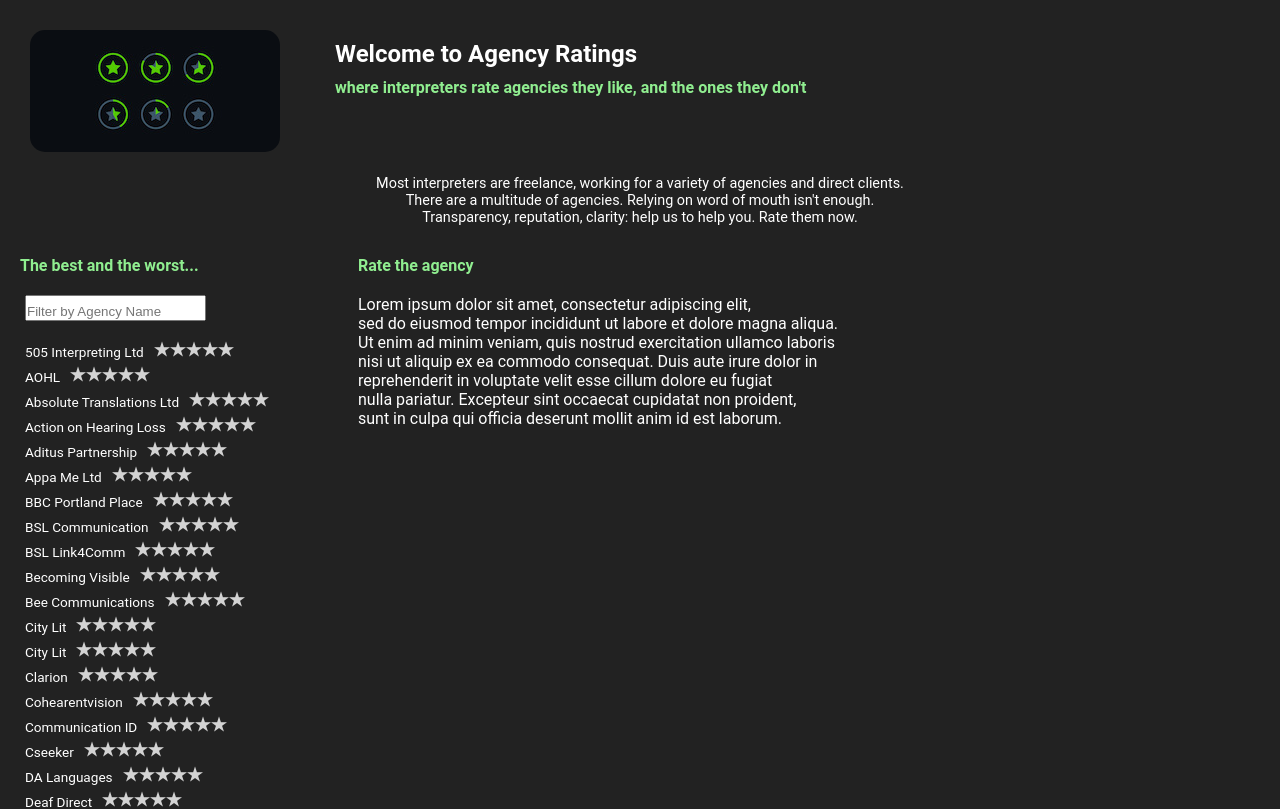
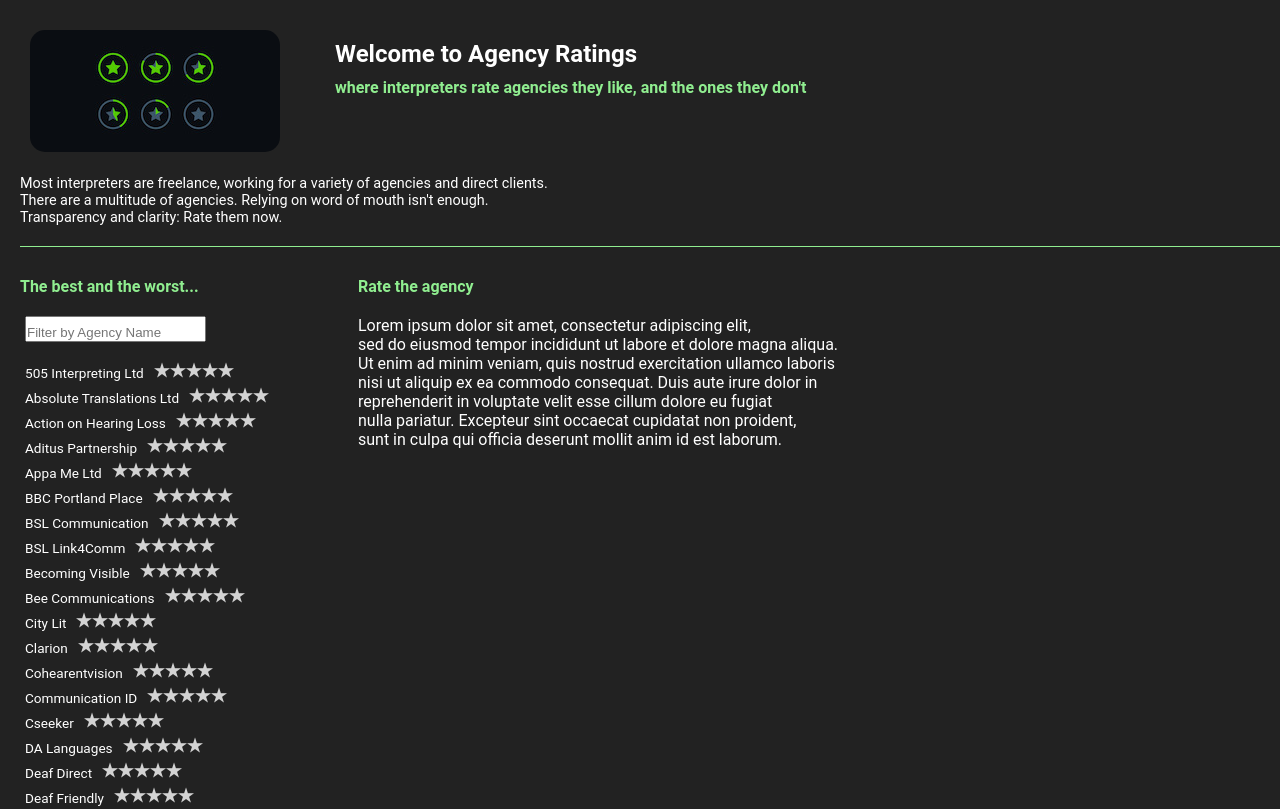
Before and after one commit to jennifersmithuk/agency-ratings, a React (Create React App) app: page / in a window 1280 px wide. Shown: the top 809 px of the page. Built offline with nearby package versions, Linux system fonts and the light colour scheme.

Commit message:
feat: CSS styling header, borders, scroll results

```diff
--- a/src/App.css
+++ b/src/App.css
@@ -62,10 +62,12 @@ h2 {
 }
 
 .App-intro {
-  text-align: center;
+  text-align: left;
   color: white;
   font-size: 0.90em;
-  margin: 10px 0 30px 0;
+  margin: 10px 0 30px 20px;
+  padding: 0 0 20px 0;
+  border-bottom: 1px solid lightgreen;
 }
 
 main {
@@ -75,7 +77,8 @@ main {
 .Ratings {
   margin: 0 0 0 20px;
   flex-flow: row nowrap;
-  height: 1250px;
+  height: 1000px;
+  border-bottom: 1px solid lightgreen;
 }
 
 .Ratings-results {
--- a/src/App.js
+++ b/src/App.js
@@ -54,7 +54,7 @@ class App extends Component {
 
       <div className="App flex-container">
         <header className="App-header flex-container">
-          <img src={logo} className="App-logo" alt="logo" />
+          <img src={logo} className="App-logo" alt="Logo of 6 Green Stars of different ratings" />
           <h1 className="App-title">Welcome to Agency Ratings</h1>
           <h2 >where interpreters rate agencies they like, and the ones they don't</h2>
         </header>
@@ -63,7 +63,7 @@ class App extends Component {
         <div className="App-intro">
           <p>Most interpreters are freelance, working for a variety of agencies and direct clients.</p>
           <p>There are a multitude of agencies. Relying on word of mouth isn't enough.</p>
-          <p>Transparency, reputation, clarity: help us to help you. Rate them now.</p>
+          <p>Transparency and clarity: Rate them now.</p>
         </div>
 
         <section className="Ratings flex-container">
--- a/src/RatingsResults.js
+++ b/src/RatingsResults.js
@@ -78,9 +78,9 @@ class RatingsResults extends Component {
                   {agencies.AgencyName}
                   <Rating
                     className="Ratings-list-stars"
-                    emptySymbol={<img src={starGrey} className="icon" />}
-                    placeholderSymbol={<img src={starGrey} className="icon" />}
-                    fullSymbol={<img src={starYellow} className="icon" />}
+                    emptySymbol={<img src={starGrey} className="icon" alt="Grey Placeholder Star"/>}
+                    placeholderSymbol={<img src={starGrey} className="icon" alt="Grey Star" />}
+                    fullSymbol={<img src={starYellow} className="icon" alt="Yellow Star" />}
                   />
                 </li>
              ))
--- a/src/agencies.json
+++ b/src/agencies.json
@@ -1,4 +1,6 @@
-[{
+[
+  {
+    "id": 1,
     "AgencyName": "505 Interpreting Ltd",
     "AgencyLocationTown": "Woburn",
     "AgencyLocationRegion": "Bedfordshire",
@@ -12,6 +14,7 @@
     "RatingRecommend": null
   },
   {
+    "id": 2,
     "AgencyName": "Absolute Translations Ltd",
     "AgencyLocationTown": "London",
     "AgencyLocationRegion": "",
@@ -25,6 +28,7 @@
     "RatingRecommend": null
   },
   {
+    "id": 3,
     "AgencyName": "Action on Hearing Loss",
     "AgencyLocationTown": "London",
     "AgencyLocationRegion": "",
@@ -38,6 +42,7 @@
     "RatingRecommend": null
   },
   {
+    "id": 4,
     "AgencyName": "Aditus Partnership",
     "AgencyLocationTown": "London",
     "AgencyLocationRegion": "",
@@ -51,19 +56,7 @@
     "RatingRecommend": null
   },
   {
-    "AgencyName": "AOHL",
-    "AgencyLocationTown": "London",
-    "AgencyLocationRegion": "",
-    "AgencyEmail": "",
-    "RatingAverage": null,
-    "RatingPayOnTime": null,
-    "RatingNubsli": null,
-    "RatingCommunication": null,
-    "RatingOrganisation": null,
-    "RatingWorkAgain": null,
-    "RatingRecommend": null
-  },
-  {
+    "id": 5,
     "AgencyName": "Appa Me Ltd",
     "AgencyLocationTown": "London",
     "AgencyLocationRegion": "",
@@ -77,6 +70,7 @@
     "RatingRecommend": null
   },
   {
+    "id": 6,
     "AgencyName": "BBC Portland Place",
     "AgencyLocationTown": "Wolverhampton",
     "AgencyLocationRegion": "",
@@ -90,6 +84,7 @@
     "RatingRecommend": null
   },
   {
+    "id": 7,
     "AgencyName": "Becoming Visible",
     "AgencyLocationTown": "Newcastle upon Tyne",
     "AgencyLocationRegion": "",
@@ -103,6 +98,7 @@
     "RatingRecommend": null
   },
   {
+    "id": 8,
     "AgencyName": "Bee Communications",
     "AgencyLocationTown": "London",
     "AgencyLocationRegion": "",
@@ -116,6 +112,7 @@
     "RatingRecommend": null
   },
   {
+    "id": 9,
     "AgencyName": "BSL Communication",
     "AgencyLocationTown": "Rushden",
     "AgencyLocationRegion": "Northants",
@@ -129,6 +126,7 @@
     "RatingRecommend": null
   },
   {
+    "id": 10,
     "AgencyName": "BSL Link4Comm",
     "AgencyLocationTown": "Haywards Heath",
     "AgencyLocationRegion": "West Sussex",
@@ -142,6 +140,7 @@
     "RatingRecommend": null
   },
   {
+    "id": 11,
     "AgencyName": "City Lit",
     "AgencyLocationTown": "London",
     "AgencyLocationRegion": "",
@@ -155,6 +154,7 @@
     "RatingRecommend": null
   },
   {
+    "id": 12,
     "AgencyName": "Clarion",
     "AgencyLocationTown": "Royston",
     "AgencyLocationRegion": "Hertfordshire",
@@ -168,6 +168,7 @@
     "RatingRecommend": null
   },
   {
+    "id": 13,
     "AgencyName": "Cohearentvision",
     "AgencyLocationTown": "Leeds",
     "AgencyLocationRegion": "",
@@ -181,6 +182,7 @@
     "RatingRecommend": null
   },
   {
+    "id": 14,
     "AgencyName": "Communication ID",
     "AgencyLocationTown": "London",
     "AgencyLocationRegion": "",
@@ -194,6 +196,7 @@
     "RatingRecommend": null
   },
   {
+    "id": 15,
     "AgencyName": "Cseeker",
     "AgencyLocationTown": "Birmingham",
     "AgencyLocationRegion": "West Midlands",
@@ -207,6 +210,7 @@
     "RatingRecommend": null
   },
   {
+    "id": 16,
     "AgencyName": "DA Languages",
     "AgencyLocationTown": "Altrincham",
     "AgencyLocationRegion": "Greater Manchester",
@@ -220,6 +224,7 @@
     "RatingRecommend": null
   },
   {
+    "id": 17,
     "AgencyName": "Deaf Direct",
     "AgencyLocationTown": "Worcester",
     "AgencyLocationRegion": "Worcestershire",
@@ -233,6 +238,7 @@
     "RatingRecommend": null
   },
   {
+    "id": 18,
     "AgencyName": "Deaf Friendly",
     "AgencyLocationTown": "Caerphilly",
     "AgencyLocationRegion": "Wales",
@@ -246,6 +252,7 @@
     "RatingRecommend": null
   },
   {
+    "id": 19,
     "AgencyName": "Deaf Hub",
     "AgencyLocationTown": "Northampton",
     "AgencyLocationRegion": "Northamptonshire",
@@ -259,6 +266,7 @@
     "RatingRecommend": null
   },
   {
+    "id": 20,
     "AgencyName": "Deaf Positives",
     "AgencyLocationTown": "Slough",
     "AgencyLocationRegion": "Berkshire",
@@ -272,6 +280,7 @@
     "RatingRecommend": null
   },
   {
+    "id": 21,
     "AgencyName": "Deaf Student Solutions",
     "AgencyLocationTown": "Birkenhead",
     "AgencyLocationRegion": "Wirral",
@@ -285,6 +294,7 @@
     "RatingRecommend": null
   },
   {
+    "id": 22,
     "AgencyName": "Deaf Touch BSL",
     "AgencyLocationTown": "London",
     "AgencyLocationRegion": "",
@@ -298,6 +308,7 @@
     "RatingRecommend": null
   },
   {
+    "id": 23,
     "AgencyName": "Deaf Umbrella",
     "AgencyLocationTown": "Deptford",
     "AgencyLocationRegion": "London",
@@ -311,6 +322,7 @@
     "RatingRecommend": null
   },
   {
+    "id": 24,
     "AgencyName": "Diversus",
     "AgencyLocationTown": "Richmond",
     "AgencyLocationRegion": "Greater London",
@@ -324,6 +336,7 @@
     "RatingRecommend": null
   },
   {
+    "id": 25,
     "AgencyName": "Femura",
     "AgencyLocationTown": "London",
     "AgencyLocationRegion": "",
@@ -337,6 +350,7 @@
     "RatingRecommend": null
   },
   {
+    "id": 26,
     "AgencyName": "Interpreting Matters",
     "AgencyLocationTown": "Whitstable",
     "AgencyLocationRegion": "Kent",
@@ -350,7 +364,8 @@
     "RatingRecommend": null
   },
   {
-    "AgencyName": "Islington Sign Language Interpreting Service",
+    "id": 27,
+    "AgencyName": "Islington SL Interpreting Service",
     "AgencyLocationTown": "London",
     "AgencyLocationRegion": "",
     "AgencyEmail": "interpreter.signlanguage@islington.gov.uk",
@@ -363,6 +378,7 @@
     "RatingRecommend": null
   },
   {
+    "id": 28,
     "AgencyName": "K-International",
     "AgencyLocationTown": "London",
     "AgencyLocationRegion": "",
@@ -376,6 +392,7 @@
     "RatingRecommend": null
   },
   {
+    "id": 29,
     "AgencyName": "Language Bank Ltd",
     "AgencyLocationTown": "London",
     "AgencyLocationRegion": "",
@@ -389,6 +406,7 @@
     "RatingRecommend": null
   },
   {
+    "id": 30,
     "AgencyName": "Language Empire",
     "AgencyLocationTown": "Rochdale",
     "AgencyLocationRegion": "Greater Manchester",
@@ -402,6 +420,7 @@
     "RatingRecommend": null
   },
   {
+    "id": 31,
     "AgencyName": "Language is Everything",
     "AgencyLocationTown": "Hull",
     "AgencyLocationRegion": "Humberside",
@@ -415,6 +434,7 @@
     "RatingRecommend": null
   },
   {
+    "id": 32,
     "AgencyName": "Language Line",
     "AgencyLocationTown": "California",
     "AgencyLocationRegion": "USA",
@@ -428,6 +448,7 @@
     "RatingRecommend": null
   },
   {
+    "id": 33,
     "AgencyName": "Lexicon Sign Stream",
     "AgencyLocationTown": "Banbury",
     "AgencyLocationRegion": "Oxfordshire",
@@ -441,6 +462,7 @@
     "RatingRecommend": null
   },
   {
+    "id": 34,
     "AgencyName": "Lingoing",
     "AgencyLocationTown": "London",
     "AgencyLocationRegion": "",
@@ -454,6 +476,7 @@
     "RatingRecommend": null
   },
   {
+    "id": 35,
     "AgencyName": "Love Language",
     "AgencyLocationTown": "London",
     "AgencyLocationRegion": "",
@@ -467,6 +490,7 @@
     "RatingRecommend": null
   },
   {
+    "id": 36,
     "AgencyName": "Merton Translation Service",
     "AgencyLocationTown": "Morden",
     "AgencyLocationRegion": "Surrey",
@@ -480,6 +504,7 @@
     "RatingRecommend": null
   },
   {
+    "id": 37,
     "AgencyName": "Newham Language Shop",
     "AgencyLocationTown": "Newham",
     "AgencyLocationRegion": "London",
@@ -493,6 +518,7 @@
     "RatingRecommend": null
   },
   {
+    "id": 38,
     "AgencyName": "Onestop agency",
     "AgencyLocationTown": "London",
     "AgencyLocationRegion": "",
@@ -506,6 +532,7 @@
     "RatingRecommend": null
   },
   {
+    "id": 39,
     "AgencyName": "Positive Signs",
     "AgencyLocationTown": "South Weald",
     "AgencyLocationRegion": "Essex",
@@ -519,6 +546,7 @@
     "RatingRecommend": null
   },
   {
+    "id": 40,
     "AgencyName": "Prestige",
     "AgencyLocationTown": "Hammersmith",
     "AgencyLocationRegion": "London",
@@ -532,6 +560,7 @@
     "RatingRecommend": null
   },
   {
+    "id": 41,
     "AgencyName": "Quick Lingo",
     "AgencyLocationTown": "London",
     "AgencyLocationRegion": "",
@@ -545,6 +574,7 @@
     "RatingRecommend": null
   },
   {
+    "id": 42,
     "AgencyName": "RAD",
     "AgencyLocationTown": "Colchester",
     "AgencyLocationRegion": "Essex",
@@ -558,6 +588,7 @@
     "RatingRecommend": null
   },
   {
+    "id": 43,
     "AgencyName": "Remark!",
     "AgencyLocationTown": "London",
     "AgencyLocationRegion": "",
@@ -571,6 +602,7 @@
     "RatingRecommend": null
   },
   {
+    "id": 44,
     "AgencyName": "Rosetta Translation",
     "AgencyLocationTown": "London",
     "AgencyLocationRegion": "",
@@ -584,19 +616,7 @@
     "RatingRecommend": null
   },
   {
-    "AgencyName": "City Lit",
-    "AgencyLocationTown": "London",
-    "AgencyLocationRegion": "",
-    "AgencyEmail": "",
-    "RatingAverage": null,
-    "RatingPayOnTime": null,
-    "RatingNubsli": null,
-    "RatingCommunication": null,
-    "RatingOrganisation": null,
-    "RatingWorkAgain": null,
-    "RatingRecommend": null
-  },
-  {
+    "id": 45,
     "AgencyName": "Sight for Surrey",
     "AgencyLocationTown": "Leatherhead",
     "AgencyLocationRegion": "Surrey",
@@ -610,19 +630,7 @@
     "RatingRecommend": null
   },
   {
-    "AgencyName": "Sign in Vision",
-    "AgencyLocationTown": "Sarratt",
-    "AgencyLocationRegion": "Hertfordshire",
-    "AgencyEmail": "interpreters@signsinvision.co.uk",
-    "RatingAverage": null,
-    "RatingPayOnTime": null,
-    "RatingNubsli": null,
-    "RatingCommunication": null,
-    "RatingOrganisation": null,
-    "RatingWorkAgain": null,
-    "RatingRecommend": null
-  },
-  {
+    "id": 46,
     "AgencyName": "Sign Language Direct",
     "AgencyLocationTown": "Hammersmith",
     "AgencyLocationRegion": "London",
@@ -636,6 +644,7 @@
     "RatingRecommend": null
   },
   {
+    "id": 47,
     "AgencyName": "Sign Solutions Ltd",
     "AgencyLocationTown": "Birmingham",
     "AgencyLocationRegion": "West Midlands",
@@ -649,6 +658,7 @@
     "RatingRecommend": null
   },
   {
+    "id": 48,
     "AgencyName": "Signing Works",
     "AgencyLocationTown": "Westbury-on-Trym",
     "AgencyLocationRegion": "Bristol",
@@ -662,10 +672,11 @@
     "RatingRecommend": null
   },
   {
+    "id": 49,
     "AgencyName": "Signs In Vision",
     "AgencyLocationTown": "Rickmansworth",
     "AgencyLocationRegion": "Hertfordshire",
-    "AgencyEmail": "",
+    "AgencyEmail": "interpreters@signsinvision.co.uk",
     "RatingAverage": null,
     "RatingPayOnTime": null,
     "RatingNubsli": null,
@@ -675,6 +686,7 @@
     "RatingRecommend": null
   },
   {
+    "id": 50,
     "AgencyName": "Silent Sounds",
     "AgencyLocationTown": "High Wycomnbe",
     "AgencyLocationRegion": "Buckinghamshire",
@@ -688,6 +700,7 @@
     "RatingRecommend": null
   },
   {
+    "id": 51,
     "AgencyName": "Talking Heads",
     "AgencyLocationTown": "Sheffield",
     "AgencyLocationRegion": "South Yorkshire",
@@ -701,6 +714,7 @@
     "RatingRecommend": null
   },
   {
+    "id": 52,
     "AgencyName": "Terptree",
     "AgencyLocationTown": "Newbury",
     "AgencyLocationRegion": "Berkshire",
@@ -714,6 +728,7 @@
     "RatingRecommend": null
   },
   {
+    "id": 53,
     "AgencyName": "The Big Word",
     "AgencyLocationTown": "Leeds",
     "AgencyLocationRegion": "West Yorkshire",
@@ -727,6 +742,7 @@
     "RatingRecommend": null
   },
   {
+    "id": 54,
     "AgencyName": "The Deaf Agency",
     "AgencyLocationTown": "Hornchurch",
     "AgencyLocationRegion": "Essex",
@@ -740,6 +756,7 @@
     "RatingRecommend": null
   },
   {
+    "id": 55,
     "AgencyName": "Today Translations",
     "AgencyLocationTown": "London",
     "AgencyLocationRegion": "",
@@ -753,6 +770,7 @@
     "RatingRecommend": null
   },
   {
+    "id": 56,
     "AgencyName": "Total Communication",
     "AgencyLocationTown": "Reading",
     "AgencyLocationRegion": "Berkshire",
@@ -766,6 +784,7 @@
     "RatingRecommend": null
   },
   {
+    "id": 57,
     "AgencyName": "Ubiquis UK",
     "AgencyLocationTown": "London",
     "AgencyLocationRegion": "",
@@ -779,6 +798,7 @@
     "RatingRecommend": null
   },
   {
+    "id": 58,
     "AgencyName": "UK Language Solutions",
     "AgencyLocationTown": "Stoke-on-Trent",
     "AgencyLocationRegion": "Staffordshire",
@@ -792,6 +812,7 @@
     "RatingRecommend": null
   },
   {
+    "id": 59,
     "AgencyName": "Veritas Language Solutions",
     "AgencyLocationTown": "Swansea",
     "AgencyLocationRegion": "Wales",
@@ -805,6 +826,7 @@
     "RatingRecommend": null
   },
   {
+    "id": 60,
     "AgencyName": "Wolfestone",
     "AgencyLocationTown": "Swansea",
     "AgencyLocationRegion": "Wales",
```
